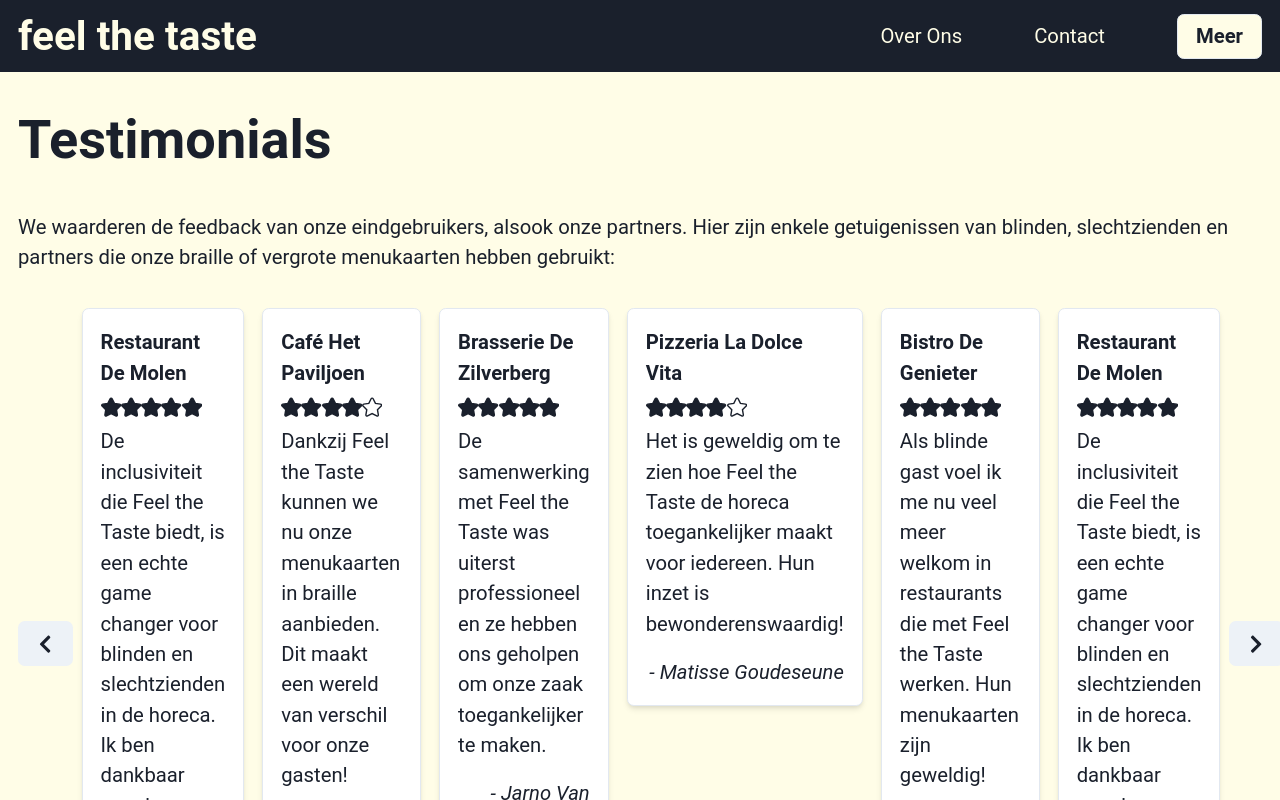
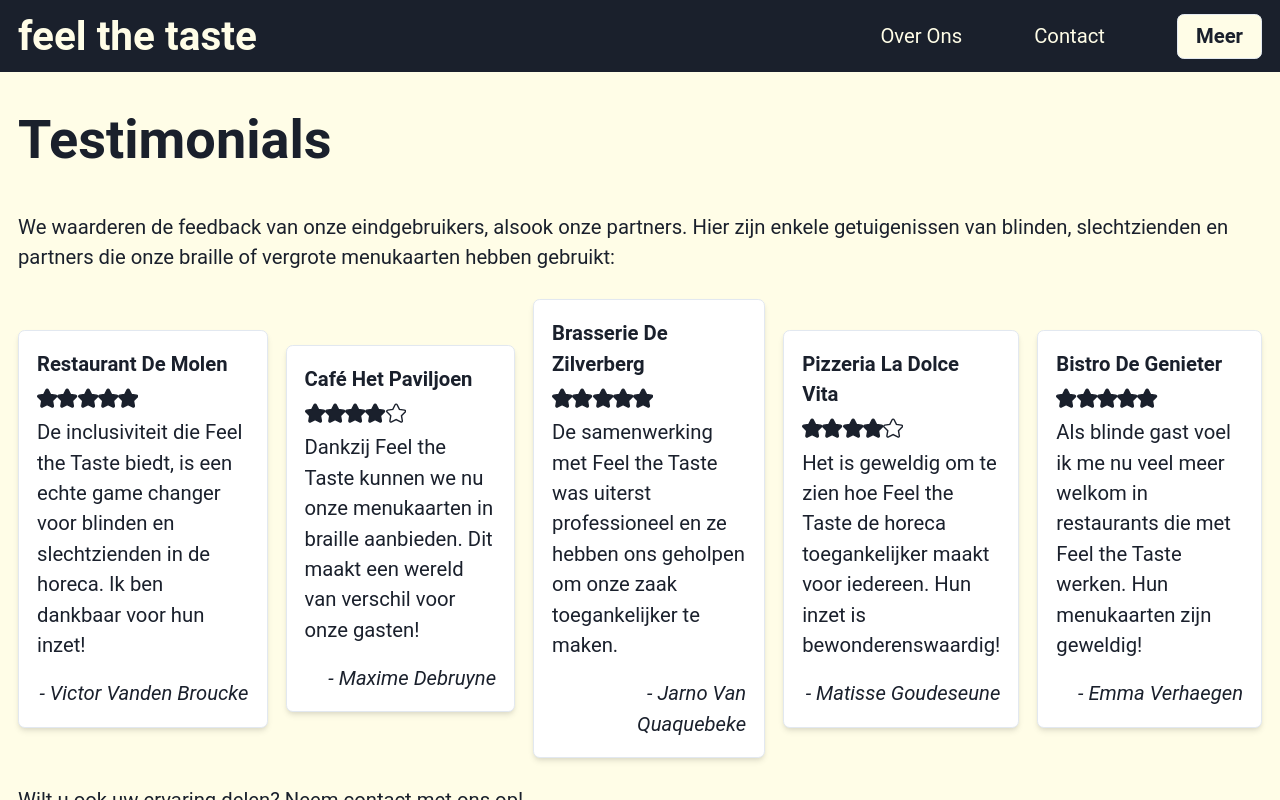
Before and after one commit to milandhondt/Feel-The-Taste, a React (Vite) app in the folder Feel-The-Taste/: page /testimonials in a window 1280 px wide. Shown: the top 800 px of the page. Built offline with nearby package versions, Linux system fonts and the light colour scheme; a web font is replaced by a local one.

Commit message:
Fix button product + overig

```diff
--- a/Feel-The-Taste/src/components/Producten/Product.jsx
+++ b/Feel-The-Taste/src/components/Producten/Product.jsx
@@ -1,10 +1,10 @@
-import { HStack, Image, Text, Link, Button, VStack, List, ListItem, useBreakpointValue } from '@chakra-ui/react';
+import { HStack, Image, Text, Button, VStack, List, ListItem, useBreakpointValue } from '@chakra-ui/react';
+import { Link } from 'react-router-dom';
 
 const Product = ({ foto, alt, naam, beschrijving, heeftKnop }) => {
-  // Split de beschrijving in een lijst op basis van bullet points
   const beschrijvingLijnen = beschrijving.split('\n').map((line, index) => (
     line.includes('•') ? (
-      <ListItem key={index} ml={4} mb={2} fontSize="md" color="gray.800"> {/* Added margin-bottom for spacing */}
+      <ListItem key={index} ml={4} mb={2} fontSize="md" color="gray.800">
         {line.trim()}
       </ListItem>
     ) : (
@@ -14,7 +14,6 @@ const Product = ({ foto, alt, naam, beschrijving, heeftKnop }) => {
     )
   ));
 
-  // Responsive settings for spacing
   const stackSpacing = useBreakpointValue({ base: 4, md: 8 });
   const imageHeight = useBreakpointValue({ base: '150px', md: '200px' });
   const imageWidth = useBreakpointValue({ base: '150px', md: '200px' });
@@ -28,17 +27,15 @@ const Product = ({ foto, alt, naam, beschrijving, heeftKnop }) => {
       borderRadius="md"
       boxShadow="md"
       w="full"
-      flexDirection={{ base: 'column', md: 'row' }} // Change to column on small screens
+      flexDirection={{ base: 'column', md: 'row' }}
     >
       <VStack align="left" spacing={4} flex={1}>
         <Text fontSize={{ base: 'xl', md: '2xl' }} fontWeight="bold" color="gray.800" textAlign="left">
           {naam}
         </Text>
-        {/* Maak een lijst van bullet points en andere tekst */}
         <List spacing={1}>
           {beschrijvingLijnen}
         </List>
-        {/* Conditionally render the button only if heeftKnop is true */}
         {heeftKnop && (
           <Link to="/diensten-en-producten">
             <Button
--- a/Feel-The-Taste/src/components/Testimonials/TestimonialLijst.jsx
+++ b/Feel-The-Taste/src/components/Testimonials/TestimonialLijst.jsx
@@ -1,109 +1,19 @@
-import { Box, Flex, Button, Icon } from '@chakra-ui/react';
-import { useState, useEffect } from 'react';
-import Testimonial from '../../components/Testimonials/Testimonial';
-import { FaChevronLeft, FaChevronRight } from 'react-icons/fa';
+import { HStack } from '@chakra-ui/react';
+import Testimonial from './Testimonial';
 
 const TestimonialLijst = ({ testimonials }) => {
-  const [currentIndex, setCurrentIndex] = useState(0);
-  const [isTransitioning, setIsTransitioning] = useState(false);
-  const itemsPerPage = window.innerWidth < 768 ? 1 : 3; // 1 item on small screens, 3 items on larger screens
-  const totalItems = testimonials.length;
-
-  // Duur van de overgang in milliseconden
-  const transitionDuration = 500;
-
-  // Logica voor het verplaatsen naar de volgende testimonial
-  const handleNext = () => {
-    if (!isTransitioning) {
-      setIsTransitioning(true);
-      setCurrentIndex((prevIndex) => (prevIndex + 1) % (totalItems + 1));
-    }
-  };
-
-  // Logica voor het verplaatsen naar de vorige testimonial
-  const handlePrev = () => {
-    if (!isTransitioning) {
-      setIsTransitioning(true);
-      setCurrentIndex((prevIndex) =>
-        prevIndex === 0 ? totalItems - 1 : prevIndex - 1,
-      );
-    }
-  };
-
-  // Reset index na het bereiken van het einde of begin, zonder zichtbare overgang
-  useEffect(() => {
-    if (currentIndex === totalItems) {
-      // Zodra we voorbij de laatste testimonial zijn, springen we naar het begin
-      setTimeout(() => {
-        setIsTransitioning(false);
-        setCurrentIndex(0); // Terug naar het begin
-      }, transitionDuration);
-    } else if (currentIndex === -1) {
-      // Zodra we voor de eerste testimonial gaan, springen we naar het einde
-      setTimeout(() => {
-        setIsTransitioning(false);
-        setCurrentIndex(totalItems - 1); // Terug naar het einde
-      }, transitionDuration);
-    } else {
-      // Normale overgang
-      setTimeout(() => setIsTransitioning(false), transitionDuration);
-    }
-  }, [currentIndex, totalItems]);
-
   return (
-    <Box>
-      <Flex justifyContent="space-between" alignItems="center" mb={4}>
-        {/* Left Arrow Button */}
-        <Button onClick={handlePrev} aria-label="Vorige testimonial" isDisabled={isTransitioning}>
-          <Icon as={FaChevronLeft} />
-        </Button>
-
-        {/* Carousel Container */}
-        <Flex
-          overflow="hidden"
-          width="100%"
-          justifyContent="center"
-        >
-          <Flex
-            transform={`translateX(-${currentIndex * (100 / itemsPerPage)}%)`} // Move by one testimonial each time
-            transition={`transform ${isTransitioning ? '0.5s' : '0s'} ease-in-out`}
-            width={`${(totalItems + 1) * (100 / itemsPerPage)}%`} // Dynamically adjust width based on total items
-          >
-            {testimonials.map((t, index) => (
-              <Box
+    <HStack spacing={4}>
+      {testimonials.map((t) => (
+        <Testimonial
           key={t.id}
-                width={`${100 / itemsPerPage}%`} // Adjust width to fit 3 items per row on large screens
-                padding={2}
-              >
-                <Testimonial
           naam={t.naam}
+          inhoud={t.inhoud}
           score={t.score}
-                  inhoud={t.inhoud}
           bedrijfsnaam={t.bedrijfsnaam}
         />
-              </Box>
       ))}
-            {/* Voeg de eerste testimonial nog een keer toe aan het einde om de loop te voltooien */}
-            <Box
-              width={`${100 / itemsPerPage}%`}
-              padding={2}
-            >
-              <Testimonial
-                naam={testimonials[0].naam}
-                score={testimonials[0].score}
-                inhoud={testimonials[0].inhoud}
-                bedrijfsnaam={testimonials[0].bedrijfsnaam}
-              />
-            </Box>
-          </Flex>
-        </Flex>
-
-        {/* Right Arrow Button */}
-        <Button onClick={handleNext} aria-label="Volgende testimonial" isDisabled={isTransitioning}>
-          <Icon as={FaChevronRight} />
-        </Button>
-      </Flex>
-    </Box>
+    </HStack>
   );
 };
 
--- a/Feel-The-Taste/src/pages/Testimonials/Testimonials.jsx
+++ b/Feel-The-Taste/src/pages/Testimonials/Testimonials.jsx
@@ -14,9 +14,7 @@ const Testimonials = () => {
           of vergrote menukaarten hebben gebruikt:
         </Text>
 
-        <VStack spacing={4} align="start">
-          <TestimonialLijst testimonials={testimonials} />
-        </VStack>
+        <TestimonialLijst testimonials={testimonials} />
 
         <Text fontSize="lg">
           Wilt u ook uw ervaring delen? Neem contact met ons op!
--- a/Feel-The-Taste/src/pages/VoorBlindenEnSlechtzienden/VoorBlindenEnSlechtzienden.jsx
+++ b/Feel-The-Taste/src/pages/VoorBlindenEnSlechtzienden/VoorBlindenEnSlechtzienden.jsx
@@ -36,11 +36,11 @@ const VoorBlindenEnSlechtzienden = () => {
         </VStack>
 
         <Tussentitel titel={'Waar kunt u onze menukaarten vinden?'} />
-        <Text textAlign="center"> {/* Centreren van de tekst */}
+        <Text textAlign="center">
           Wij werken samen met verschillende restaurants en cafés die toegankelijk willen zijn voor
           gasten met een visuele beperking.<br />
           Op onze website vindt u&nbsp;
-          <Link to="/samenwerkingen" style={{ textDecoration: 'underline', color: '#2c5282' }}>hier</Link>. een
+          <Link to="/samenwerkingen" style={{ textDecoration: 'underline', color: '#2c5282' }}>hier</Link> een
           overzicht van alle horecazaken die gebruik maken van onze
           braille- en vergrote menukaarten.
         </Text>
```
Lines whose indentation alone changed are shown as unchanged.
